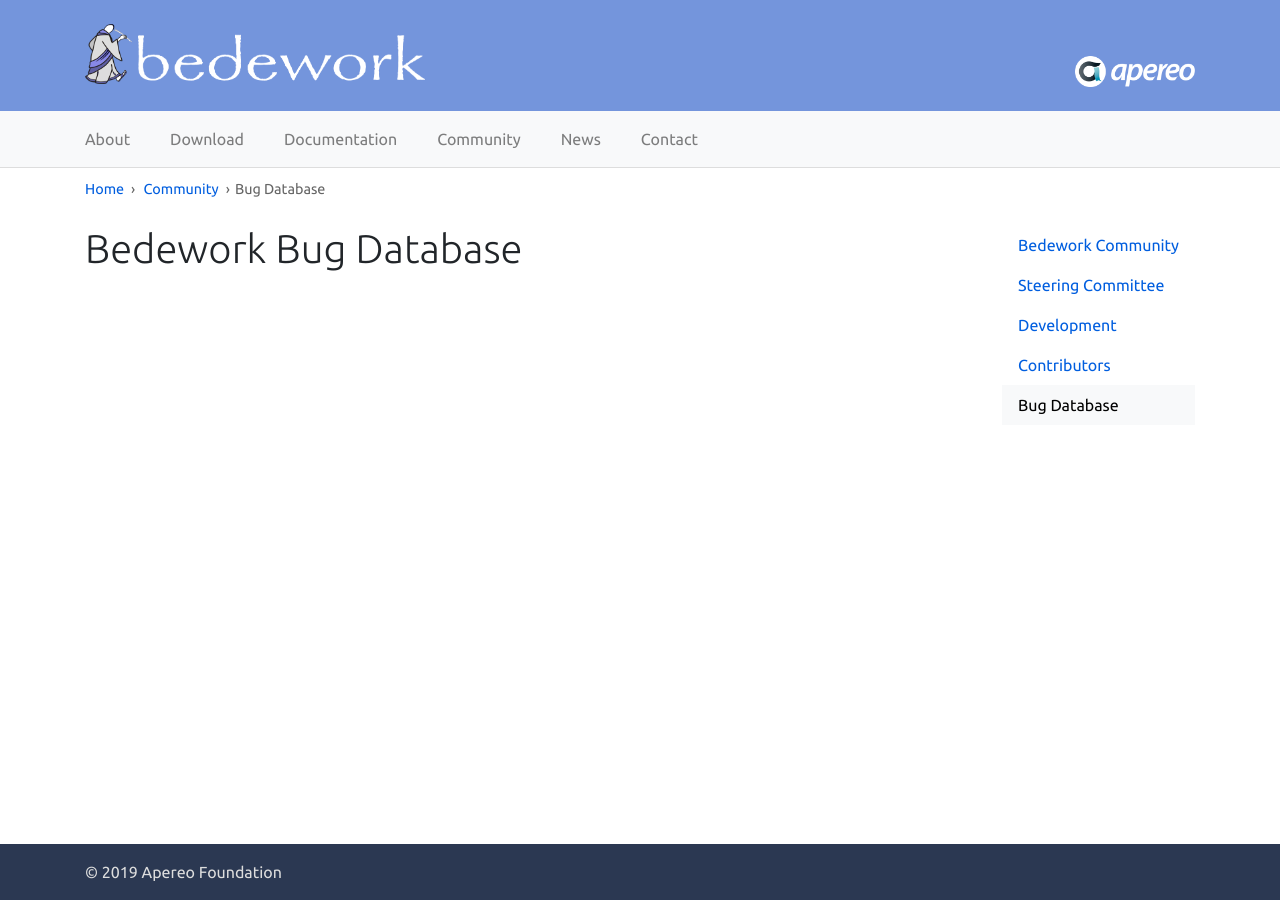
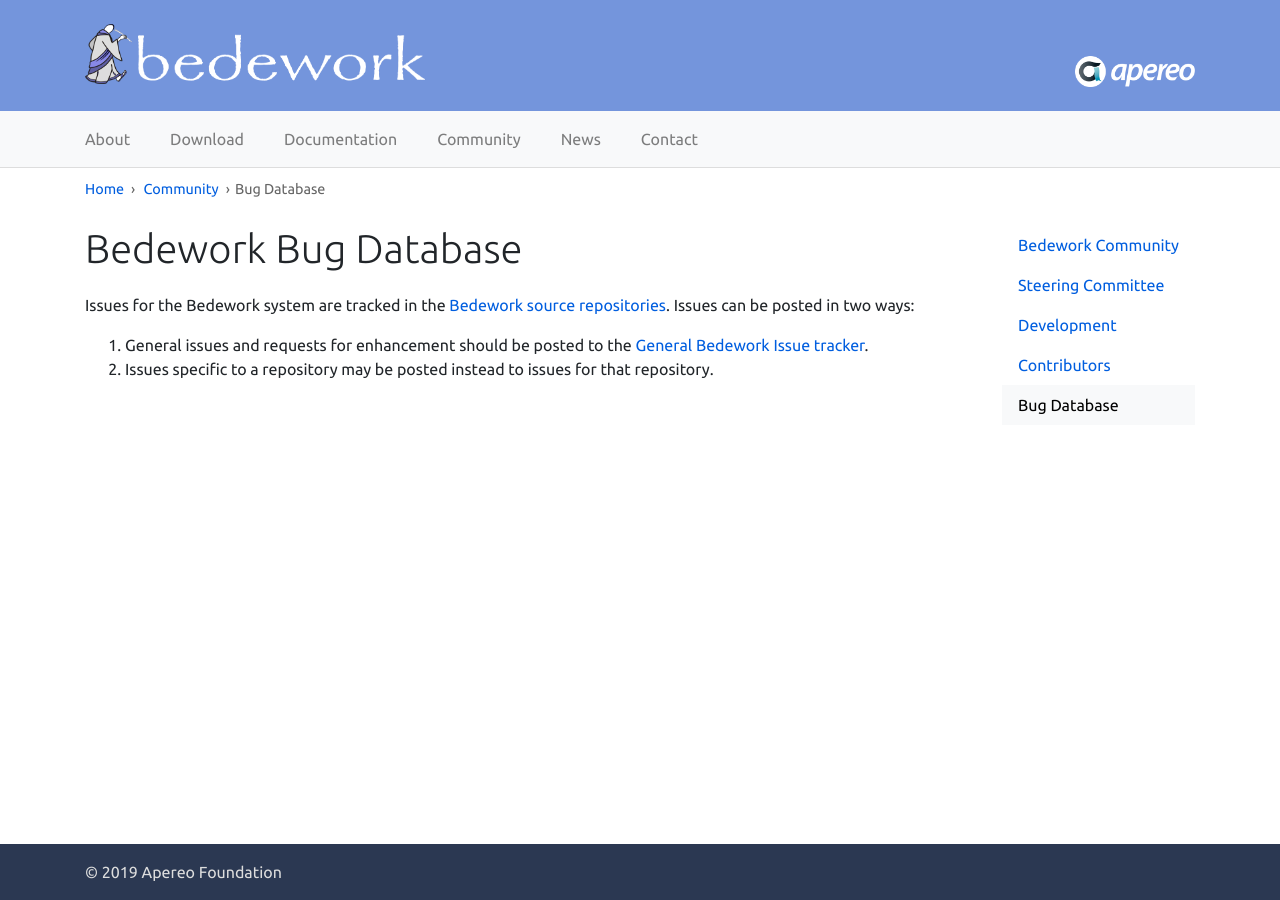
Before and after one commit to Bedework/bedework.github.io, a Jekyll site: the page built from _pages/community/bug-database.html, in a window 1280 px wide. Built offline with Jekyll 4.4.1, drawn with Linux system fonts in a browser that asks for light colours; nearby versions of some CDN libraries.

Commit message:
updates to issue tracker page

```diff
--- a/_pages/community/bug-database.html
+++ b/_pages/community/bug-database.html
@@ -5,3 +5,14 @@
 layout: default
 permalink: /community/bug-database
 ---
+
+<p>
+  Issues for the Bedework system are tracked in the <a href="https://github.com/Bedework">Bedework source repositories</a>.
+  Issues can be posted in two ways:
+</p>
+
+
+<ol>
+  <li>General issues and requests for enhancement should be posted to the <a href="https://github.com/Bedework/bedework/issues">General Bedework Issue tracker</a>.</li>
+  <li>Issues specific to a repository may be posted instead to issues for that repository.</li>
+</ol>
```
